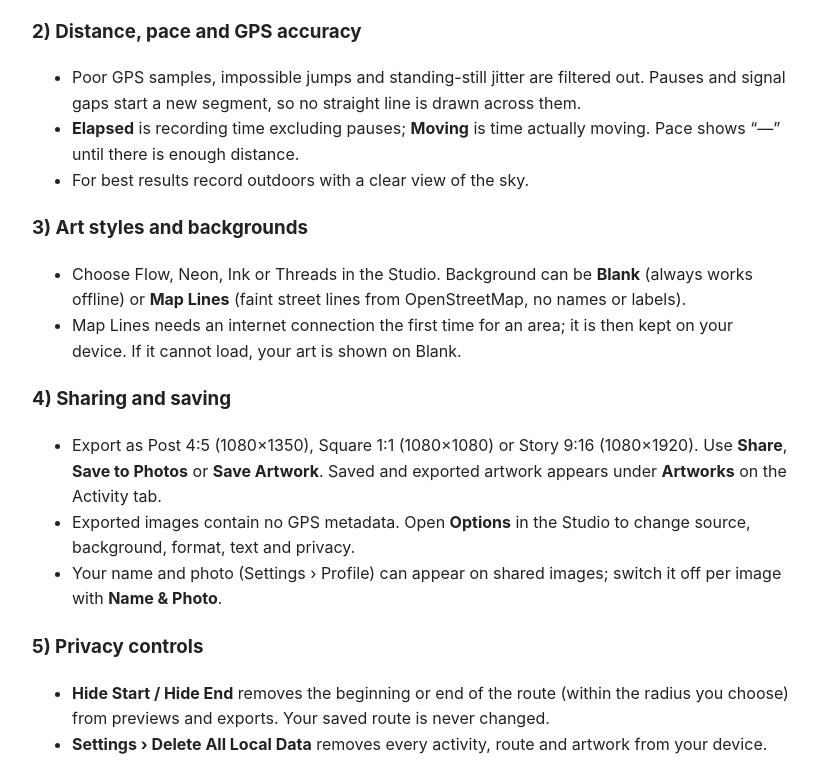
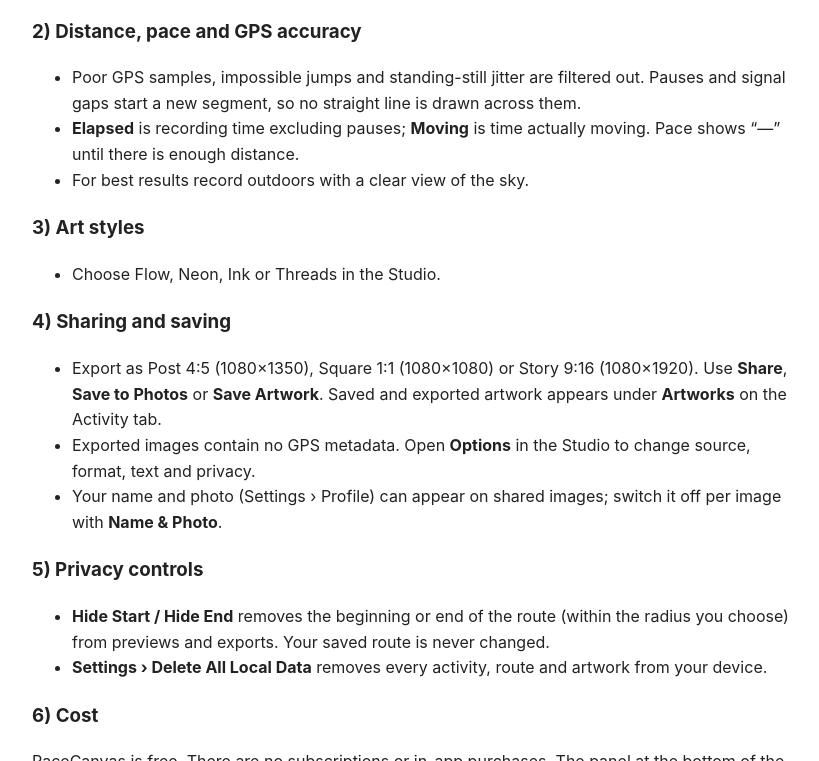
Before and after one commit to MaxAIStudio/apppages, a plain HTML site: page pacecanvas/support.html in a window 1280 px wide. Shown: the part 587-1348 px from the top of the page, without its empty margins (228-1047 px from the left). Drawn offline with Linux system fonts and the light colour scheme.

Commit message:
PaceCanvas pages: remove Map Lines (feature switched off)
Co-Authored-By: Claude Sonnet 5.5 <noreply@anthropic.com>

```diff
--- a/pacecanvas/support.html
+++ b/pacecanvas/support.html
@@ -32,15 +32,14 @@
       <li><strong>Elapsed</strong> is recording time excluding pauses; <strong>Moving</strong> is time actually moving. Pace shows &ldquo;&mdash;&rdquo; until there is enough distance.</li>
       <li>For best results record outdoors with a clear view of the sky.</li>
     </ul>
-    <h3>3) Art styles and backgrounds</h3>
+    <h3>3) Art styles</h3>
     <ul>
-      <li>Choose Flow, Neon, Ink or Threads in the Studio. Background can be <strong>Blank</strong> (always works offline) or <strong>Map Lines</strong> (faint street lines from OpenStreetMap, no names or labels).</li>
-      <li>Map Lines needs an internet connection the first time for an area; it is then kept on your device. If it cannot load, your art is shown on Blank.</li>
+      <li>Choose Flow, Neon, Ink or Threads in the Studio.</li>
     </ul>
     <h3>4) Sharing and saving</h3>
     <ul>
       <li>Export as Post 4:5 (1080&times;1350), Square 1:1 (1080&times;1080) or Story 9:16 (1080&times;1920). Use <strong>Share</strong>, <strong>Save to Photos</strong> or <strong>Save Artwork</strong>. Saved and exported artwork appears under <strong>Artworks</strong> on the Activity tab.</li>
-      <li>Exported images contain no GPS metadata. Open <strong>Options</strong> in the Studio to change source, background, format, text and privacy.</li>
+      <li>Exported images contain no GPS metadata. Open <strong>Options</strong> in the Studio to change source, format, text and privacy.</li>
       <li>Your name and photo (Settings &rsaquo; Profile) can appear on shared images; switch it off per image with <strong>Name &amp; Photo</strong>.</li>
     </ul>
     <h3>5) Privacy controls</h3>
```
Also changed, not shown: pacecanvas/privacy-zh.html (+0 -3 lines), pacecanvas/privacy.html (+0 -3 lines), pacecanvas/support-zh.html (+3 -4 lines).
